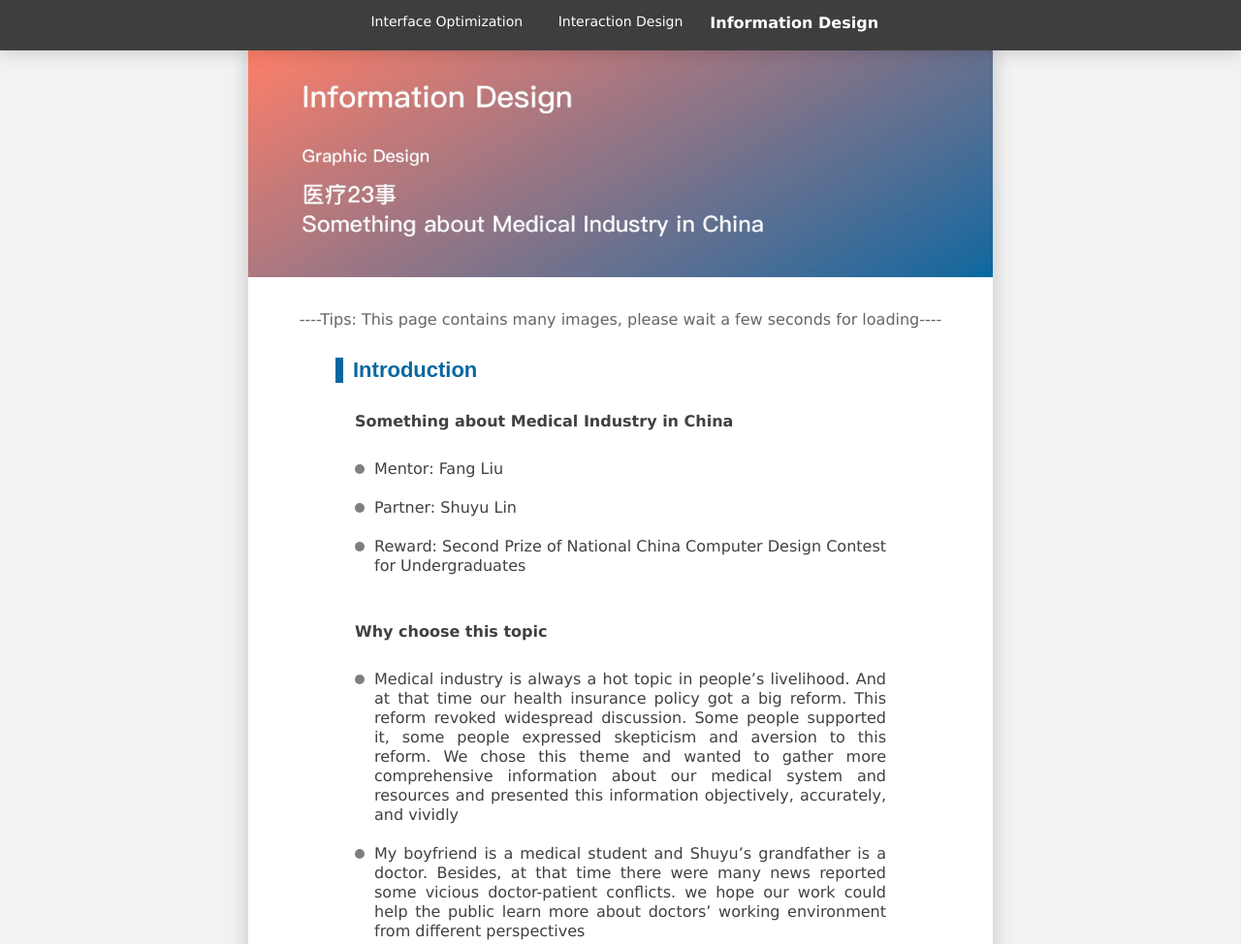
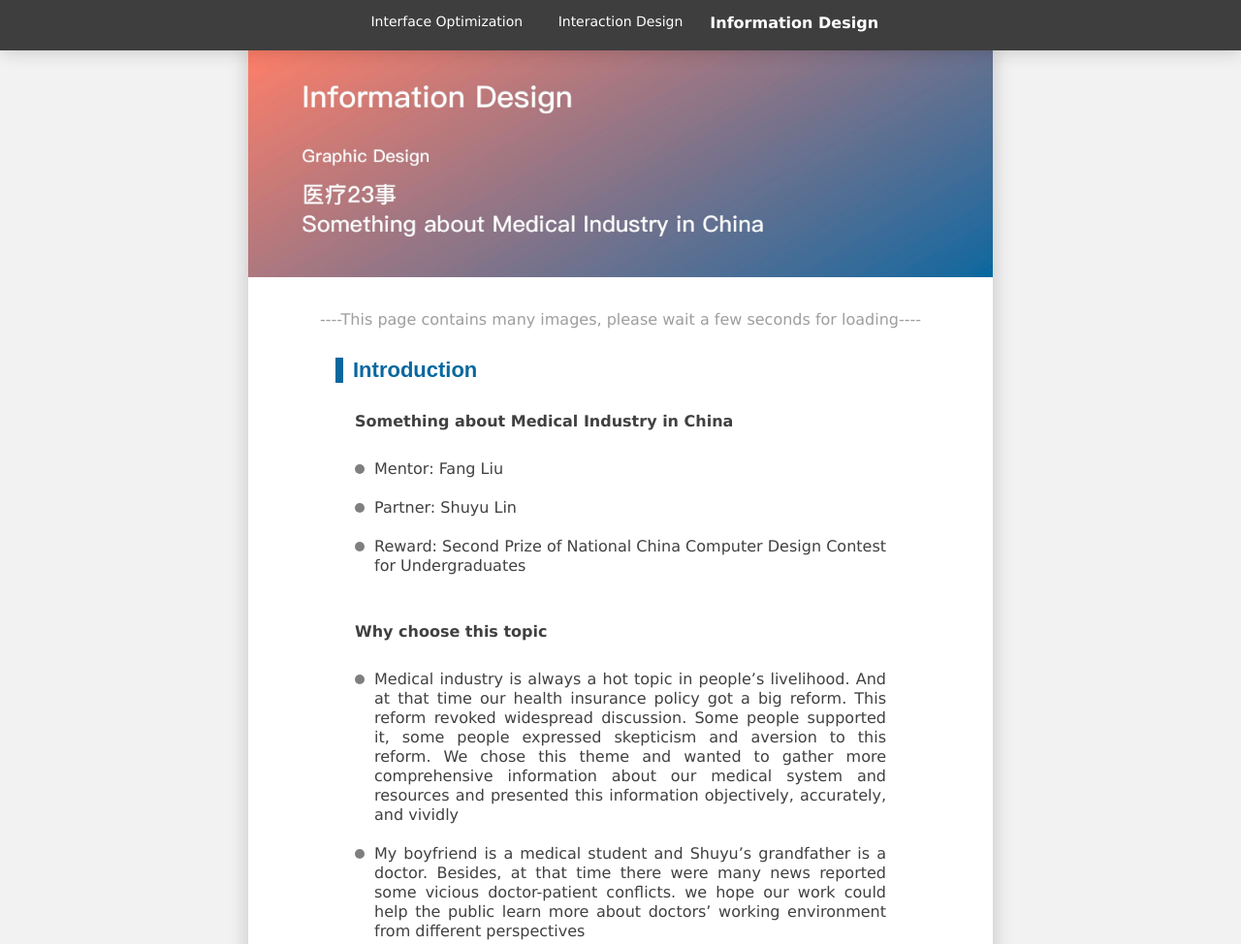
Before and after one commit to qingqiuhan/qingqiuhan.github.io-work3, a plain HTML site: page index.html in a window 1280 px wide. Shown: the top 974 px of the page at 97% size. Drawn offline with Linux system fonts and the light colour scheme.

Commit message:
Update index.html

```diff
--- a/index.html
+++ b/index.html
@@ -222,8 +222,8 @@
             <div class="content">
                 <img src="cover3.jpg" width="100%">
 <!--Introduction-->
-                <p style="margin: 30px 0; text-align: center; color: rgb(62, 62, 62, 0.8); font-family: 'Lucida Sans', 'Lucida Sans Regular', 'Lucida Grande', 'Lucida Sans Unicode', Geneva, Verdana, sans-serif;">
-                    ----Tips: This page contains many images, please wait a few seconds for loading----</p>
+<p style="margin: 30px 0; text-align: center; color: rgb(62, 62, 62, 0.5); font-family: 'Lucida Sans', 'Lucida Sans Regular', 'Lucida Grande', 'Lucida Sans Unicode', Geneva, Verdana, sans-serif;">
+    ----This page contains many images, please wait a few seconds for loading----</p>
                 <h1 class="sample1">Introduction</h1>
                 <h2 class="sample2">Something about Medical Industry in China</h2>
                 <ul class="sample3">
```
